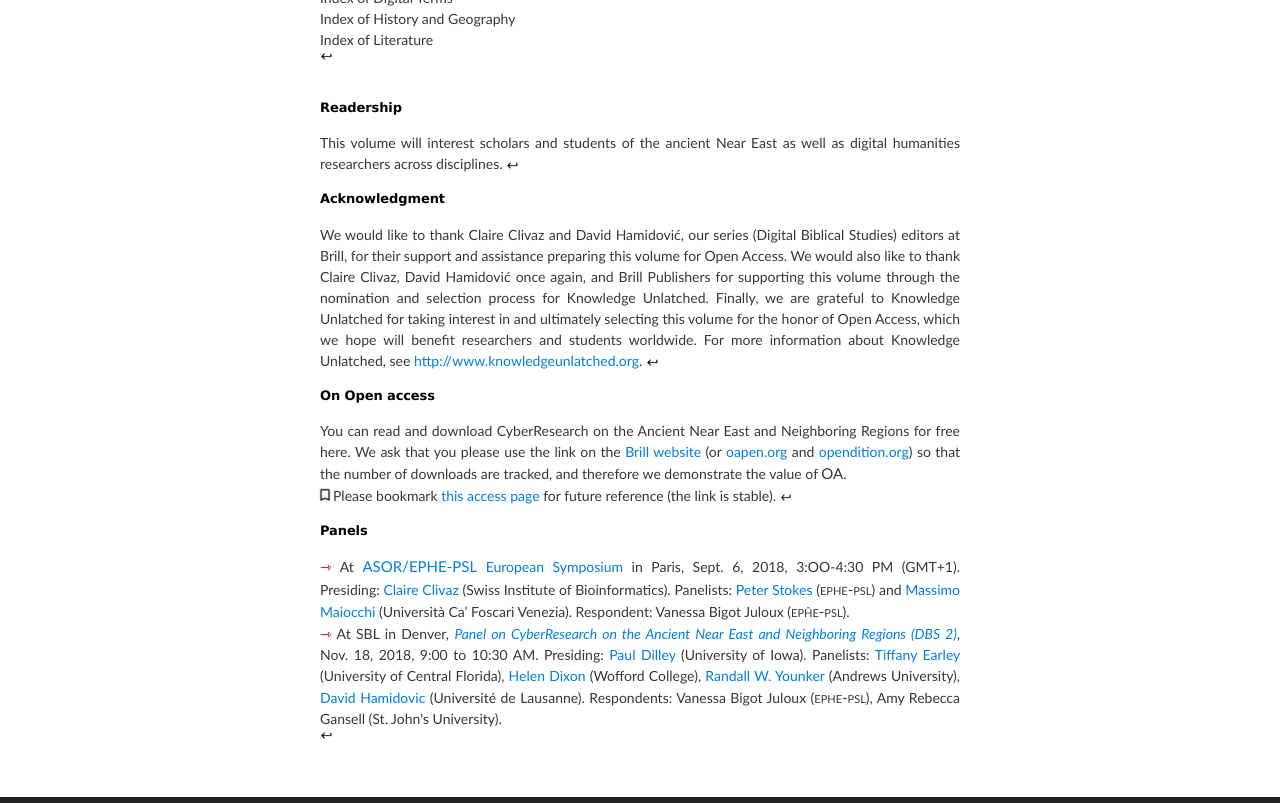
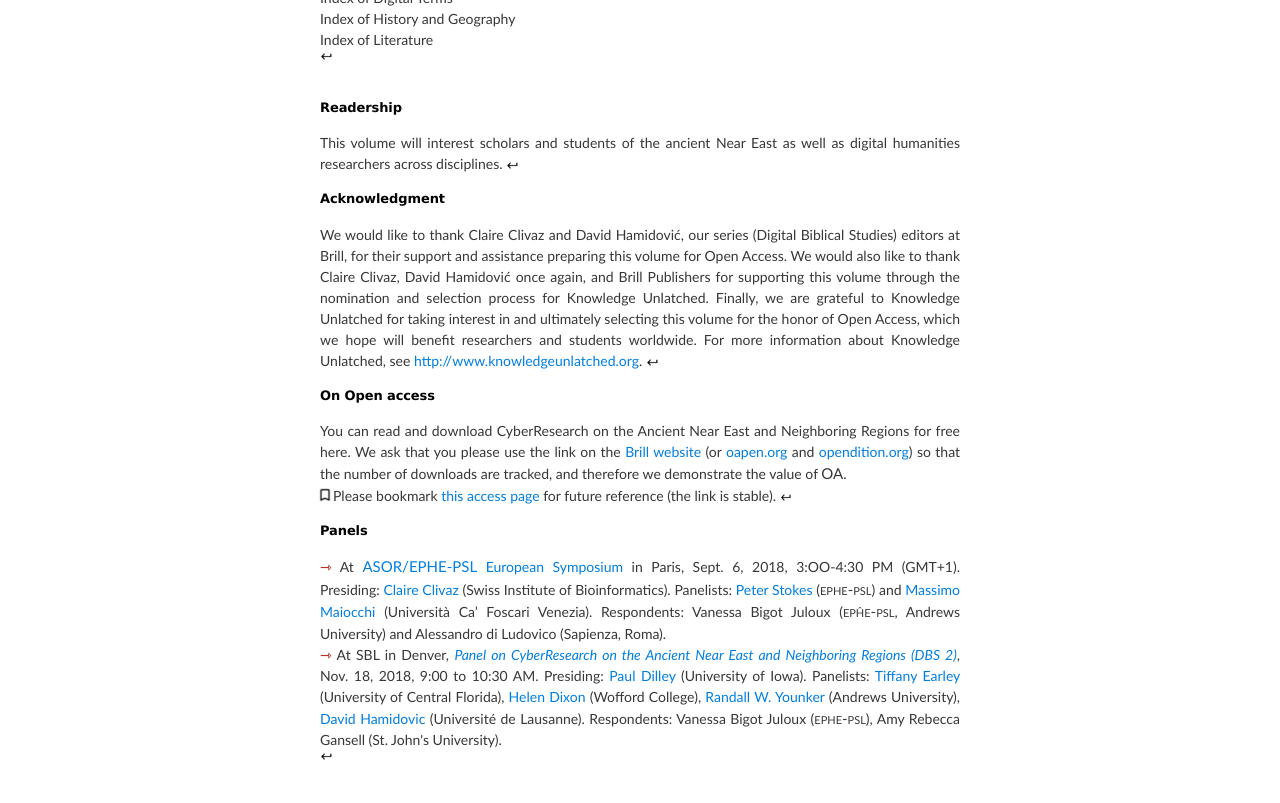
Before and after one commit to vbigot-juloux/ane-research-humanities, a Jekyll site: the page built from docs/CyberResearch-vol1.md, in a window 1280 px wide and 900 px high, scrolled down 2709 px, cut to the strip 0-803 px from the top of the window. Built offline with Jekyll 4.4.1, drawn with Linux system fonts in a browser that asks for light colours; comment, search, counter and statistics services are not loaded; the repository's description, which GitHub fills in, is left out.

Commit message:
Update CyberResearch-vol1.md

```diff
--- a/docs/CyberResearch-vol1.md
+++ b/docs/CyberResearch-vol1.md
@@ -149,7 +149,7 @@ _by (surnames) alphabetic order_<br />
 
 <h3><a name="panels" style="color: black">Panels</a></h3>
 <ul style="list-style-type: none; padding-left: 0;">
-<li style="text-align: justify; text-justify: inter-word;"><span style="color:#b30000; font-size: 14px">&#8702;</span> At <a href="http://ancient-worlds-symposium.eu/docs/program#panel" target="_blank"><span class="small">ASOR/EPHE-PSL</span> European Symposium</a> in Paris, Sept. 6, 2018, 3:OO-4:30 PM (GMT+1). Presiding: <a href="https://isb-sib.academia.edu/ClaireClivaz" target="_blank">Claire Clivaz</a> (Swiss Institute of Bioinformatics). Panelists: <a href="http://www.peterstokes.org/cv/index.html" target="_blank">Peter Stokes</a> (<span class="small">ephe-psl</span>) and <a href="https://unive.academia.edu/MassimoMaiocchi" target="_blank">Massimo Maiocchi</a> (Università Ca’ Foscari Venezia). Respondent: Vanessa Bigot Juloux (<span class="small">epĥe-psl</span>).</li>
+<li style="text-align: justify; text-justify: inter-word;"><span style="color:#b30000; font-size: 14px">&#8702;</span> At <a href="http://ancient-worlds-symposium.eu/docs/program#panel" target="_blank"><span class="small">ASOR/EPHE-PSL</span> European Symposium</a> in Paris, Sept. 6, 2018, 3:OO-4:30 PM (GMT+1). Presiding: <a href="https://isb-sib.academia.edu/ClaireClivaz" target="_blank">Claire Clivaz</a> (Swiss Institute of Bioinformatics). Panelists: <a href="http://www.peterstokes.org/cv/index.html" target="_blank">Peter Stokes</a> (<span class="small">ephe-psl</span>) and <a href="https://unive.academia.edu/MassimoMaiocchi" target="_blank">Massimo Maiocchi</a> (Università Ca’ Foscari Venezia). Respondents: Vanessa Bigot Juloux (<span class="small">epĥe-psl</span>, Andrews University) and Alessandro di Ludovico (Sapienza, Roma).</li>
 <li style="text-align: justify; text-justify: inter-word;"><span style="color:#b30000; font-size: 14px">&#8702;</span> At SBL in Denver, <a href="https://www.sbl-site.org/meetings/Congresses_ProgramBook.aspx?MeetingId=33" target="_blank"><em>Panel on CyberResearch on the Ancient Near East and Neighboring Regions (DBS 2)</em></a>,  Nov. 18, 2018, 9:00 to 10:30 AM. Presiding: <a href="https://uiowa.academia.edu/PaulDilley" target="_blank">Paul Dilley</a> (University of Iowa). Panelists: <a href="https://ucf.academia.edu/TiffanyEarleySpadoni" target="_blank">Tiffany Earley</a> (University of Central Florida), <a href="https://wofford.academia.edu/HelenDixon" target="_blank">Helen Dixon</a> (Wofford College), <a href="https://andrews.academia.edu/RandallYounker" target="_blank">Randall W. Younker</a> (Andrews University), <a href="https://www.unil.ch/irsb/fr/home/menuinst/chercheurs-euses/membres-de-lirsb/david-hamidovic.html" target="_blank">David Hamidovic</a> (Université de Lausanne). Respondents: Vanessa Bigot Juloux (<span class="small">ephe-psl</span>), Amy Rebecca Gansell (St. John's University).</li>
 <li><a href="#panels2" style="text-decoration: none"><img src="../assets/baseline_keyboard_return_black_18dp.png" style="border:0; -webkit-box-shadow: 0 0 0; width: 2%; margin-top: -5px; margin-left: -5px"/></a></li>
 	</ul>
```
